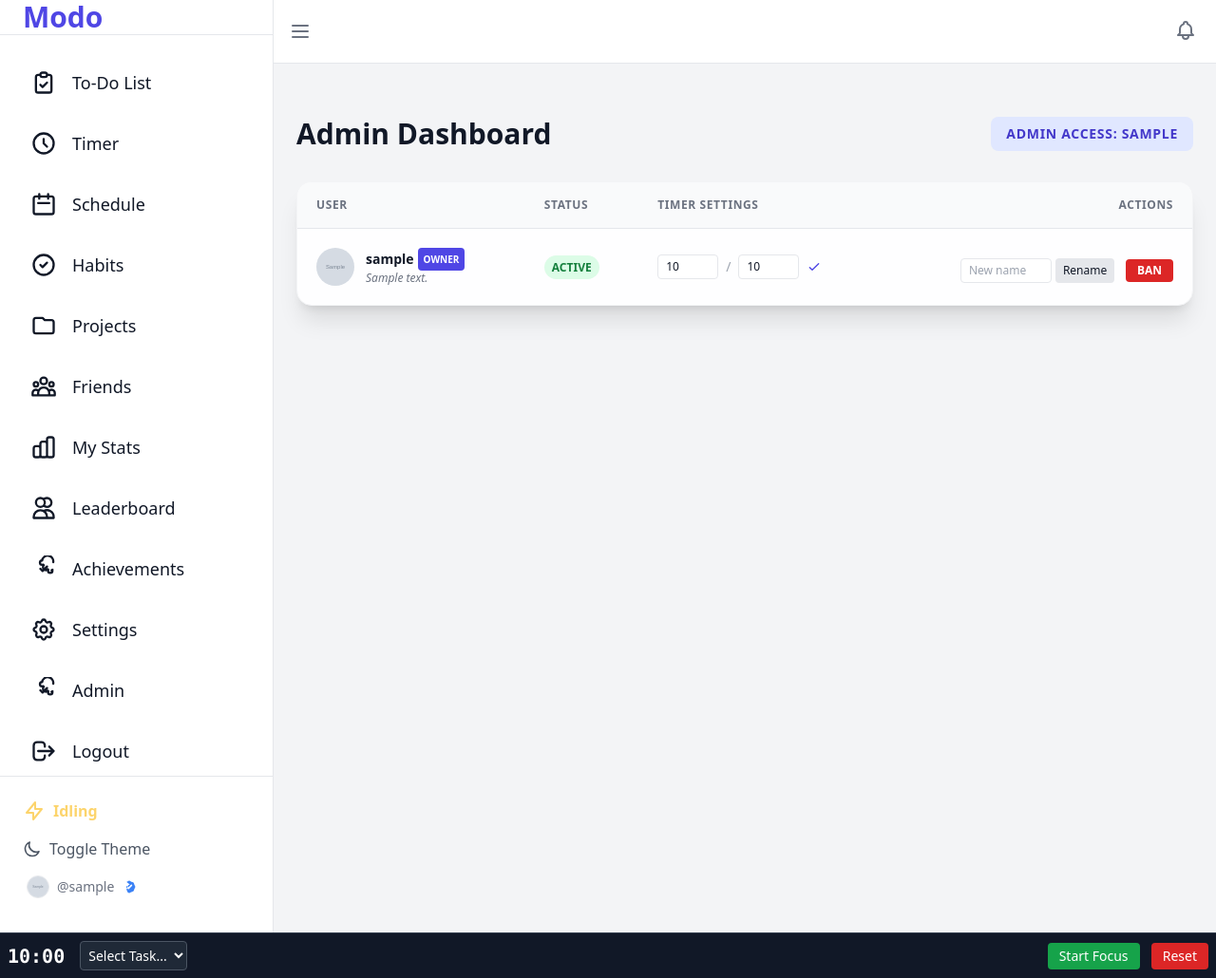
After one commit to adnair2024/modo, a Flask app: page /admin in a window 1280 px wide. The commit adds this page. Shown: the whole page at 95% size. Run offline with Flask 3, Linux system fonts and the light colour scheme; a user stored in the database is signed in; tables that the repository leaves empty hold one stand-in row (values such as "Sample post"); grey boxes marked "Sample" are stand-in pictures; data that the repository does not hold is empty; some libraries are stand-ins or nearby versions.

Commit message:
Added Admin Panel

```diff
--- a/models.py
+++ b/models.py
@@ -42,6 +42,8 @@ class User(UserMixin, db.Model):
     profile_pic_position = db.Column(db.String(20), default='center')
     bio = db.Column(db.String(255), nullable=True)
     is_verified = db.Column(db.Boolean, default=False)
+    is_admin = db.Column(db.Boolean, default=False)
+    is_banned = db.Column(db.Boolean, default=False)
 
     notifications = db.relationship('Notification', backref='user', lazy=True, cascade="all, delete-orphan")
 
--- a/routes/auth.py
+++ b/routes/auth.py
@@ -12,6 +12,9 @@ def login():
         password = request.form.get('password')
         user = User.query.filter_by(username=username).first()
         if user and check_password_hash(user.password_hash, password):
+            if user.is_banned:
+                flash('Your account has been banned.', 'error')
+                return redirect(url_for('auth.login'))
             login_user(user)
             return redirect(url_for('main.index'))
         flash('Invalid username or password', 'error')
--- a/routes/main.py
+++ b/routes/main.py
@@ -5,6 +5,57 @@ from datetime import datetime, timedelta
 from . import main_bp
 from models import db, Task, Tag, Event, Habit, HabitCompletion, EventCompletion, FocusSession, User, Achievement, UserAchievement
 from utils import expand_events, EventOccurrence, log_project_action, check_task_access
+
+from functools import wraps
+
+def admin_required(f):
+    @wraps(f)
+    def decorated_function(*args, **kwargs):
+        if not current_user.is_authenticated or not current_user.is_admin:
+            abort(403)
+        return f(*args, **kwargs)
+    return decorated_function
+
+@main_bp.route('/admin')
+@login_required
+@admin_required
+def admin_dashboard():
+    users = User.query.all()
+    return render_template('admin.html', users=users)
+
+@main_bp.route('/admin/user/<int:user_id>/ban', methods=['POST'])
+@login_required
+@admin_required
+def admin_ban_user(user_id):
+    user = User.query.get_or_404(user_id)
+    if user.username == 'lost':
+        return "Cannot ban the owner", 400
+    user.is_banned = not user.is_banned
+    db.session.commit()
+    return redirect(url_for('main.admin_dashboard'))
+
+@main_bp.route('/admin/user/<int:user_id>/rename', methods=['POST'])
+@login_required
+@admin_required
+def admin_rename_user(user_id):
+    user = User.query.get_or_404(user_id)
+    new_username = request.form.get('username')
+    if new_username:
+        user.username = new_username
+        db.session.commit()
+    return redirect(url_for('main.admin_dashboard'))
+
+@main_bp.route('/admin/user/<int:user_id>/edit_timer', methods=['POST'])
+@login_required
+@admin_required
+def admin_edit_timer(user_id):
+    user = User.query.get_or_404(user_id)
+    focus = request.form.get('focus_duration', type=int)
+    break_d = request.form.get('break_duration', type=int)
+    if focus: user.focus_duration = focus
+    if break_d: user.break_duration = break_d
+    db.session.commit()
+    return redirect(url_for('main.admin_dashboard'))
 
 @main_bp.route('/badges')
 @login_required
--- /dev/null
+++ b/templates/admin.html
@@ -0,0 +1,84 @@
+{% extends "base.html" %}
+
+{% block content %}
+<div class="max-w-6xl mx-auto py-8">
+    <div class="flex justify-between items-center mb-8">
+        <h1 class="text-3xl font-bold text-gray-900 dark:text-white">Admin Dashboard</h1>
+        <div class="bg-indigo-100 text-indigo-700 px-4 py-2 rounded-lg text-sm font-bold uppercase tracking-wider">
+            Admin Access: {{ current_user.username }}
+        </div>
+    </div>
+
+    <div class="bg-white dark:bg-gray-800 shadow-xl rounded-2xl overflow-hidden border border-gray-100 dark:border-gray-700">
+        <table class="min-w-full leading-normal">
+            <thead>
+                <tr class="bg-gray-50 dark:bg-gray-900">
+                    <th class="px-5 py-4 border-b border-gray-200 dark:border-gray-700 text-left text-xs font-bold text-gray-500 dark:text-gray-400 uppercase tracking-wider">User</th>
+                    <th class="px-5 py-4 border-b border-gray-200 dark:border-gray-700 text-left text-xs font-bold text-gray-500 dark:text-gray-400 uppercase tracking-wider">Status</th>
+                    <th class="px-5 py-4 border-b border-gray-200 dark:border-gray-700 text-left text-xs font-bold text-gray-500 dark:text-gray-400 uppercase tracking-wider">Timer Settings</th>
+                    <th class="px-5 py-4 border-b border-gray-200 dark:border-gray-700 text-right text-xs font-bold text-gray-500 dark:text-gray-400 uppercase tracking-wider">Actions</th>
+                </tr>
+            </thead>
+            <tbody class="divide-y divide-gray-100 dark:divide-gray-700">
+                {% for user in users %}
+                <tr class="{{ 'bg-indigo-50/10' if user.is_admin else '' }}">
+                    <td class="px-5 py-5 text-sm">
+                        <div class="flex items-center gap-3">
+                            {% if user.profile_pic_url %}
+                                <img class="w-10 h-10 rounded-full object-cover" src="{{ user.profile_pic_url }}" style="object-position: {{ user.profile_pic_position or '50% 50%' }}">
+                            {% else %}
+                                <div class="w-10 h-10 bg-gray-200 dark:bg-gray-700 rounded-full flex items-center justify-center font-bold text-gray-500">
+                                    {{ user.username[0].upper() }}
+                                </div>
+                            {% endif %}
+                            <div>
+                                <p class="text-gray-900 dark:text-white font-bold flex items-center gap-1">
+                                    {{ user.username }}
+                                    {% if user.is_admin %}
+                                        <span class="text-[10px] bg-indigo-600 text-white px-1.5 py-0.5 rounded uppercase">Owner</span>
+                                    {% endif %}
+                                </p>
+                                <p class="text-gray-500 dark:text-gray-400 text-xs italic">{{ user.bio or 'No bio' }}</p>
+                            </div>
+                        </div>
+                    </td>
+                    <td class="px-5 py-5 text-sm">
+                        {% if user.is_banned %}
+                            <span class="px-2 py-1 bg-red-100 text-red-700 rounded-full text-xs font-bold uppercase">Banned</span>
+                        {% else %}
+                            <span class="px-2 py-1 bg-green-100 text-green-700 rounded-full text-xs font-bold uppercase">Active</span>
+                        {% endif %}
+                    </td>
+                    <td class="px-5 py-5 text-sm">
+                        <form action="{{ url_for('main.admin_edit_timer', user_id=user.id) }}" method="POST" class="flex items-center gap-2">
+                            <input type="number" name="focus_duration" value="{{ user.focus_duration }}" class="w-16 px-2 py-1 rounded border dark:bg-gray-700 dark:border-gray-600 dark:text-white text-xs">
+                            <span class="text-gray-400">/</span>
+                            <input type="number" name="break_duration" value="{{ user.break_duration }}" class="w-16 px-2 py-1 rounded border dark:bg-gray-700 dark:border-gray-600 dark:text-white text-xs">
+                            <button class="text-indigo-600 hover:text-indigo-800">
+                                <svg class="w-4 h-4" fill="none" stroke="currentColor" viewBox="0 0 24 24"><path stroke-linecap="round" stroke-linejoin="round" stroke-width="2" d="M5 13l4 4L19 7"></path></svg>
+                            </button>
+                        </form>
+                    </td>
+                    <td class="px-5 py-5 text-sm text-right space-y-2">
+                        <!-- Rename -->
+                        <form action="{{ url_for('main.admin_rename_user', user_id=user.id) }}" method="POST" class="inline-flex gap-1">
+                            <input type="text" name="username" placeholder="New name" class="w-24 px-2 py-1 rounded border dark:bg-gray-700 dark:border-gray-600 dark:text-white text-xs">
+                            <button class="bg-gray-200 dark:bg-gray-700 px-2 py-1 rounded text-xs hover:bg-gray-300">Rename</button>
+                        </form>
+
+                        <!-- Ban/Unban -->
+                        {% if user.username != 'lost' %}
+                        <form action="{{ url_for('main.admin_ban_user', user_id=user.id) }}" method="POST" class="inline-block ml-2">
+                            <button class="px-3 py-1 rounded text-xs font-bold uppercase transition {{ 'bg-green-600 text-white hover:bg-green-700' if user.is_banned else 'bg-red-600 text-white hover:bg-red-700' }}">
+                                {{ 'Unban' if user.is_banned else 'Ban' }}
+                            </button>
+                        </form>
+                        {% endif %}
+                    </td>
+                </tr>
+                {% endfor %}
+            </tbody>
+        </table>
+    </div>
+</div>
+{% endblock %}
--- a/templates/base.html
+++ b/templates/base.html
@@ -131,6 +131,12 @@
                     <svg class="w-7 h-7 flex-shrink-0" fill="none" stroke="currentColor" viewBox="0 0 24 24"><path stroke-linecap="round" stroke-linejoin="round" stroke-width="2" d="M10.325 4.317c.426-1.756 2.924-1.756 3.35 0a1.724 1.724 0 002.573 1.066c1.543-.94 3.31.826 2.37 2.37a1.724 1.724 0 001.065 2.572c1.756.426 1.756 2.924 0 3.35a1.724 1.724 0 00-1.066 2.573c.94 1.543-.826 3.31-2.37 2.37a1.724 1.724 0 00-2.572 1.065c-.426 1.756-2.924 1.756-3.35 0a1.724 1.724 0 00-2.573-1.066c-1.543.94-3.31-.826-2.37-2.37a1.724 1.724 0 00-1.065-2.572c-1.756-.426-1.756-2.924 0-3.35a1.724 1.724 0 001.066-2.573c-.94-1.543.826-3.31 2.37-2.37.996.608 2.296.07 2.572-1.065z"></path><path stroke-linecap="round" stroke-linejoin="round" stroke-width="2" d="M15 12a3 3 0 11-6 0 3 3 0 016 0z"></path></svg>
                     <span class="whitespace-nowrap transition-all duration-300 origin-left" :class="desktopSidebarOpen ? 'opacity-100 w-auto' : 'opacity-0 w-0 hidden'">Settings</span>
                 </a>
+                {% if current_user.is_admin %}
+                <a href="{{ url_for('main.admin_dashboard') }}" class="flex items-center gap-4 py-3 px-4 rounded transition duration-200 hover:bg-indigo-50 hover:text-indigo-600 group text-lg" title="Admin">
+                    <svg class="w-7 h-7 flex-shrink-0" fill="none" stroke="currentColor" viewBox="0 0 24 24"><path stroke-linecap="round" stroke-linejoin="round" stroke-width="2" d="M9 12l2 2 4-4m5.618-4.016A3.323 3.323 0 0010.605 4.5c-1.107 0-2.005.898-2.005 2.005 0 1.107.898 2.005 2.005 2.005.344 0 .667-.087.95-.239l.527.527a2.5 2.5 0 103.536 3.536l.527.527a3.323 3.323 0 00-.239.95c0 1.107.898 2.005 2.005 2.005 1.107 0 2.005-.898 2.005-2.005-2.005-.344 0-.667.087-.95.239l-.527-.527a2.5 2.5 0 10-3.536-3.536l-.527-.527z"></path></svg>
+                    <span class="whitespace-nowrap transition-all duration-300 origin-left" :class="desktopSidebarOpen ? 'opacity-100 w-auto' : 'opacity-0 w-0 hidden'">Admin</span>
+                </a>
+                {% endif %}
                 <a href="{{ url_for('auth.logout') }}" class="flex items-center gap-4 py-3 px-4 rounded transition duration-200 hover:bg-red-50 hover:text-red-600 mt-10 group text-lg" title="Logout">
                     <svg class="w-7 h-7 flex-shrink-0" fill="none" stroke="currentColor" viewBox="0 0 24 24"><path stroke-linecap="round" stroke-linejoin="round" stroke-width="2" d="M17 16l4-4m0 0l-4-4m4 4H7m6 4v1a3 3 0 01-3 3H6a3 3 0 01-3-3V7a3 3 0 013-3h4a3 3 0 013 3v1"></path></svg>
                     <span class="whitespace-nowrap transition-all duration-300 origin-left" :class="desktopSidebarOpen ? 'opacity-100 w-auto' : 'opacity-0 w-0 hidden'">Logout</span>
```
Also changed, not shown: migrations/versions/51047d7a6ded_add_is_admin_and_is_banned_to_user.py (added, +39 -0 lines).
